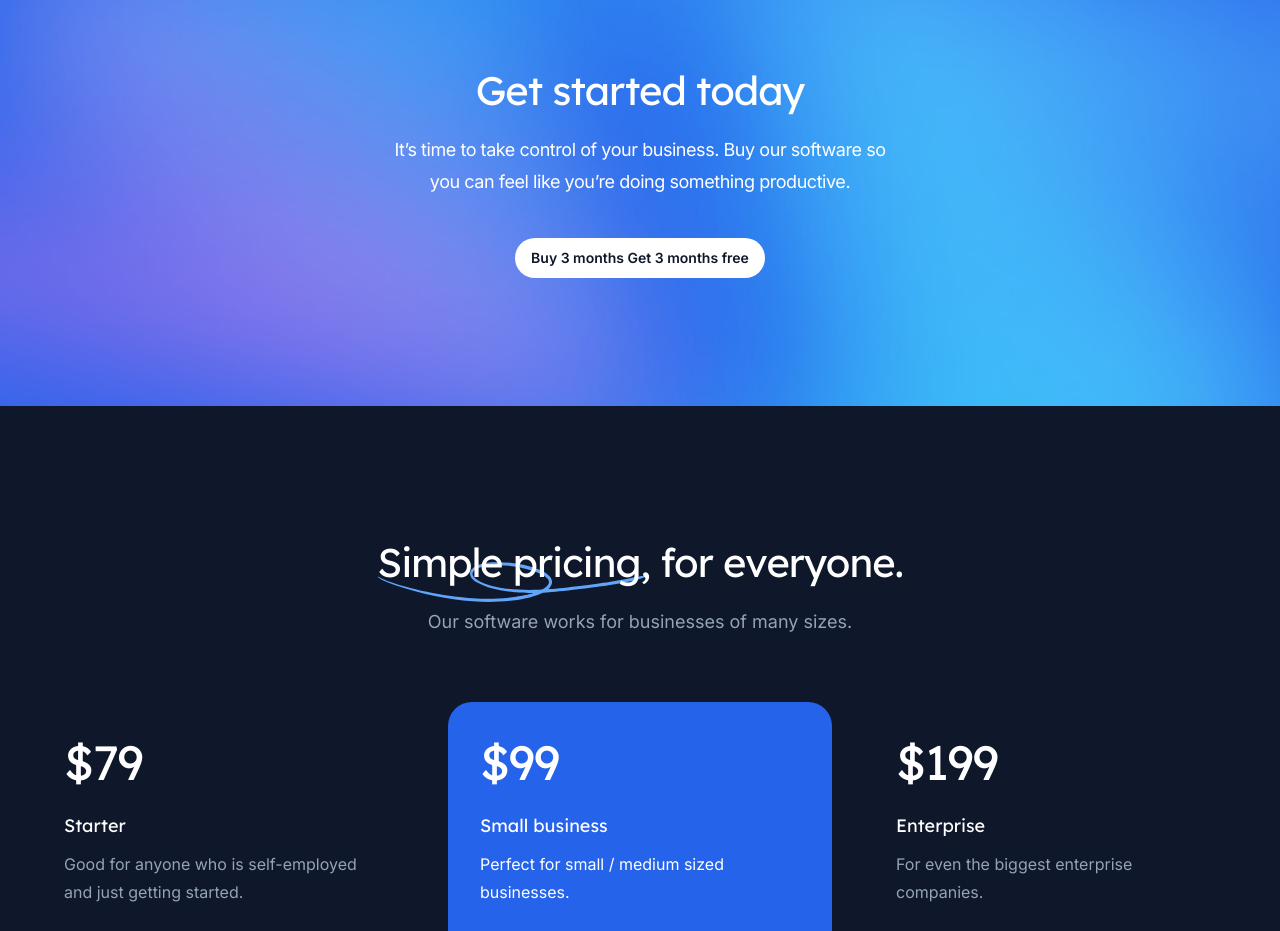
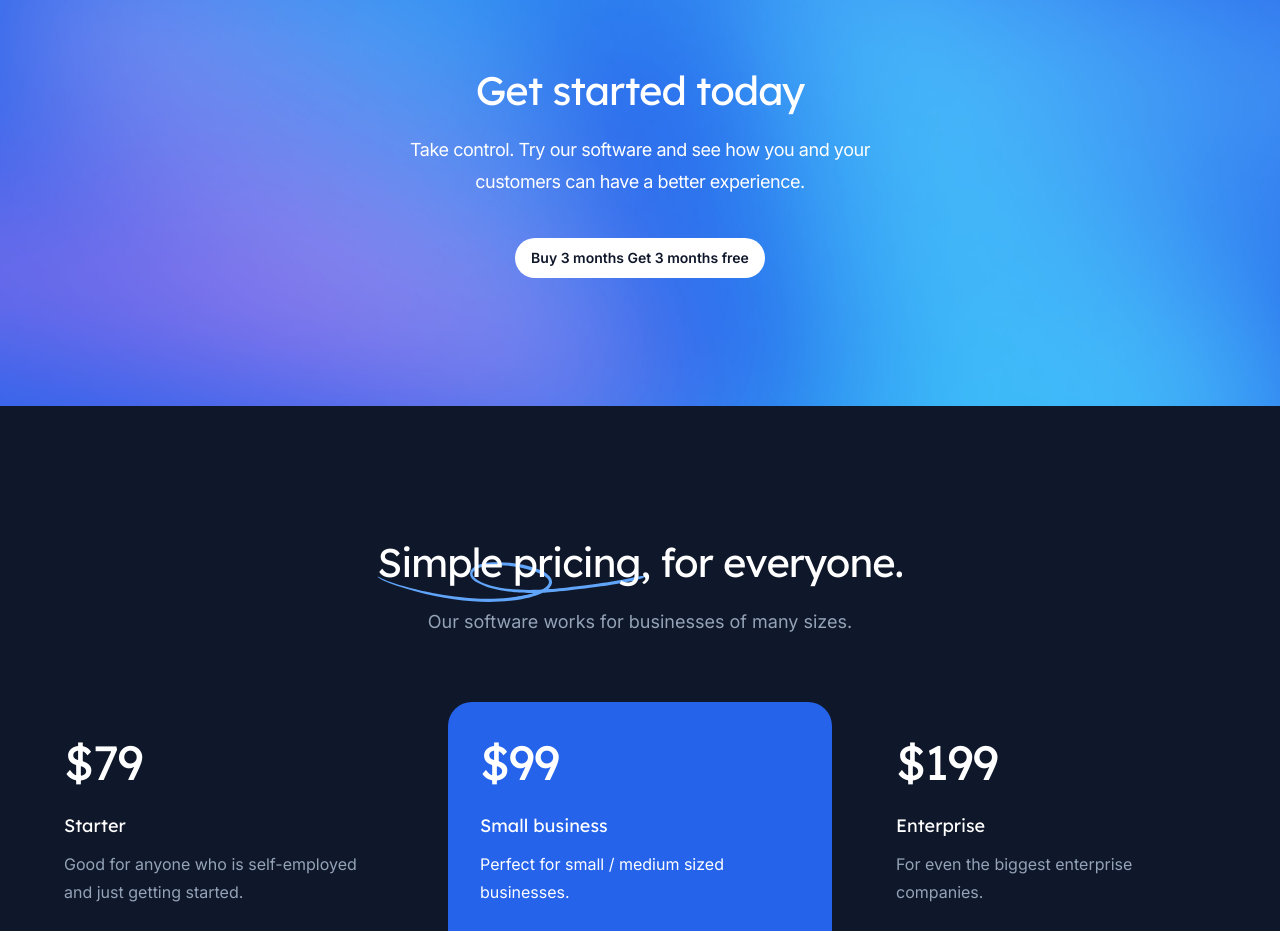
Before and after one commit to databasically/repsmart-web, a Next.js app: page / in a window 1280 px wide. Shown: the part 3680-4611 px from the top of the page. Built offline with nearby package versions, Linux system fonts and the light colour scheme.

Commit message:
improve copy from tailwinds funny stuff

```diff
--- a/src/components/CallToAction.jsx
+++ b/src/components/CallToAction.jsx
@@ -24,8 +24,7 @@ export function CallToAction() {
             Get started today
           </h2>
           <p className="mt-4 text-lg tracking-tight text-white">
-            It’s time to take control of your business. Buy our software so you can
-            feel like you’re doing something productive.
+            Take control. Try our software and see how you and your customers can have a better experience.
           </p>
           <Button href="/register" color="white" className="mt-10">
             Buy 3 months Get 3 months free
```
